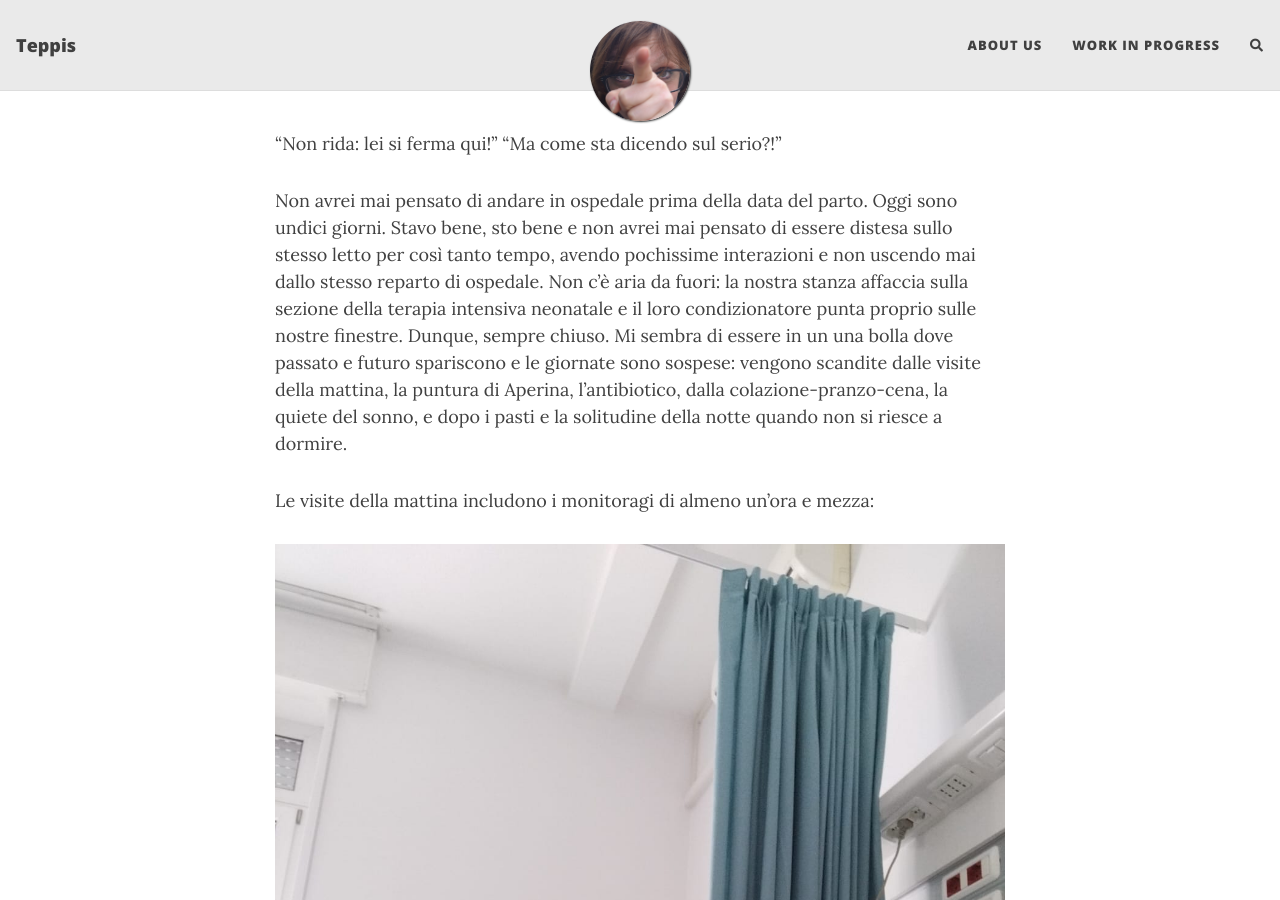
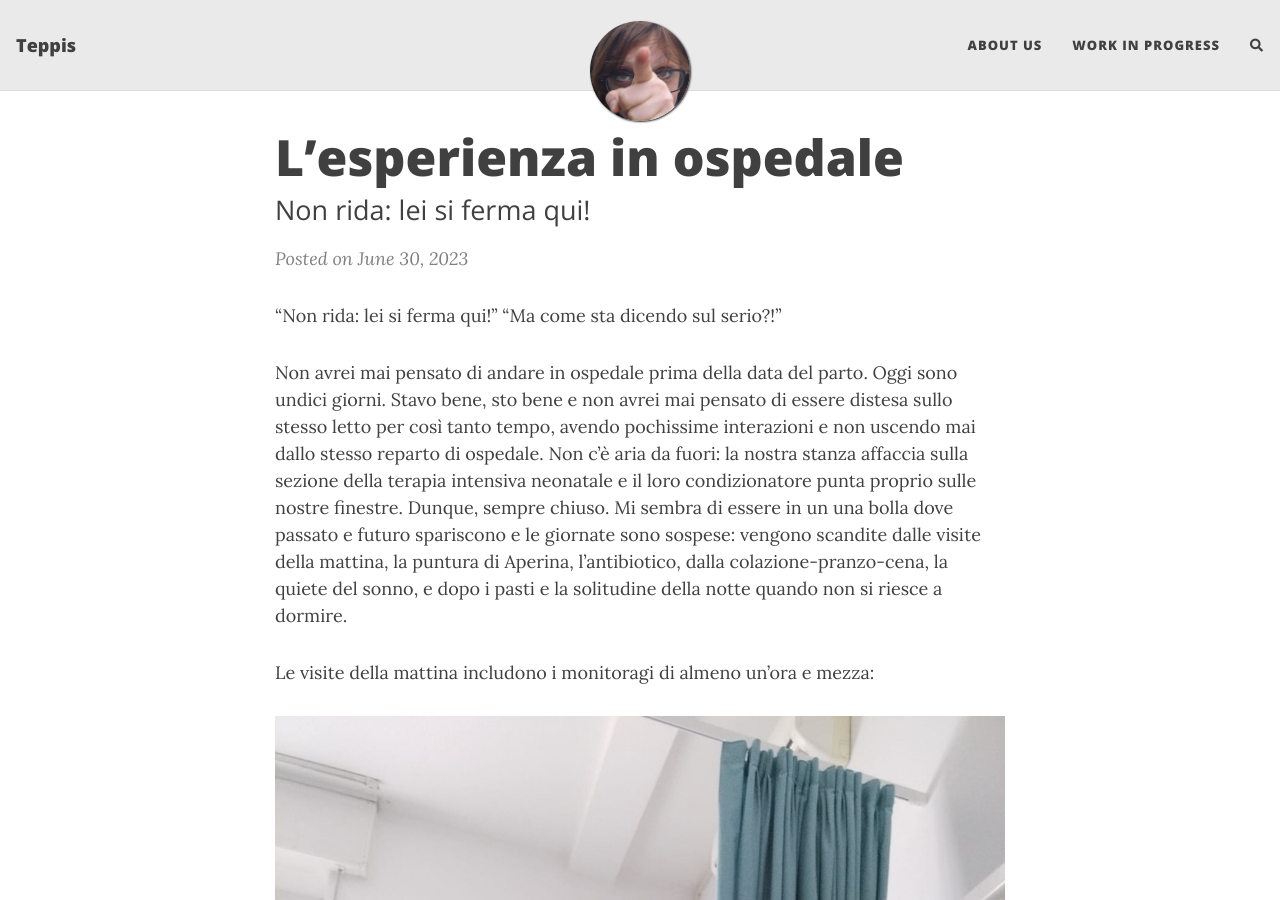
Before and after one commit to thembi-me/teppi, a Jekyll site: the page built from _posts/2023-06-30-ospedale.md, in a window 1280 px wide and 900 px high. Built offline with Jekyll 4.4.1, drawn with Linux system fonts in a browser that asks for light colours; nearby versions of some CDN libraries; comment, search, counter and statistics services are not loaded.

```diff
--- a/_posts/2023-06-30-ospedale.md
+++ b/_posts/2023-06-30-ospedale.md
@@ -1,7 +1,7 @@
 ---
 layout: post
 title: L’esperienza in ospedale
-subtitle: Non rida: lei si ferma qui!
+subtitle: "Non rida: lei si ferma qui!"
 thumbnail-img: /assets/img/monitoraggio.jpg
 tags: []
 comments: true
```
